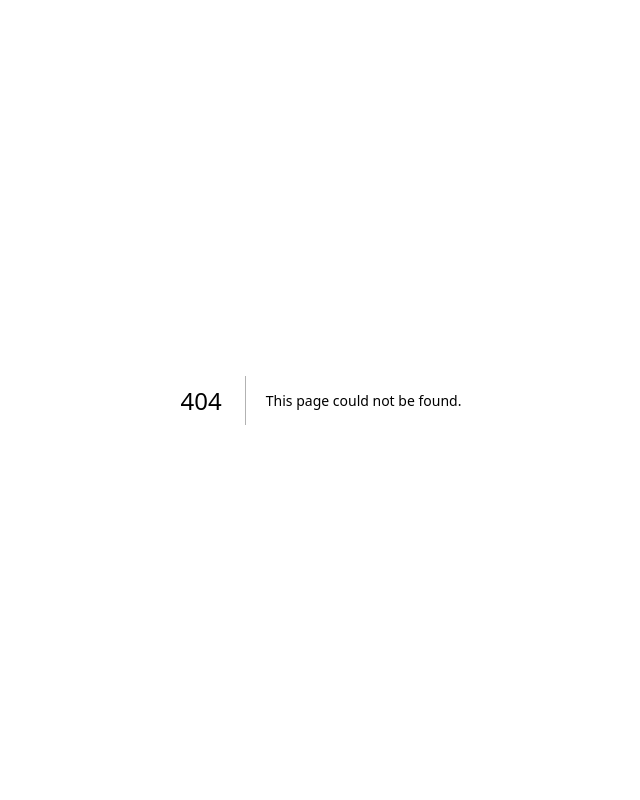
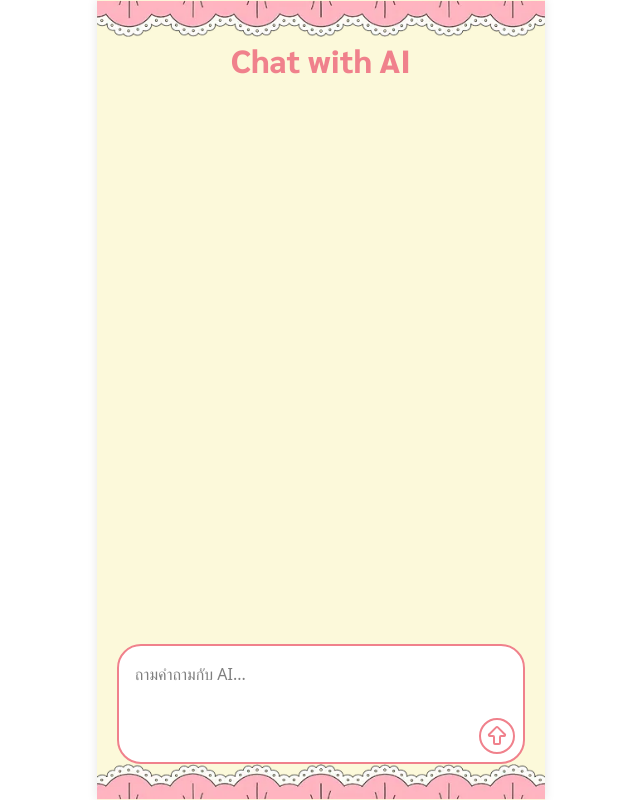
Before and after one commit to Baitongwithturtle/Mama-Care, a Next.js app: page /chatbot in a window 1280 px wide. Before the commit this address had no page. Shown: the whole page, without its empty margins (319-959 px from the left). Built offline with nearby package versions, Linux system fonts and the light colour scheme; a web font is replaced by a local one.

Commit message:
feat/chatbot-meta-llama/Llama-4-Maverick-17B-128E-Instruct-FP8

```diff
--- a/package.json
+++ b/package.json
@@ -16,8 +16,10 @@
     "framer-motion": "^12.23.12",
     "lucide-react": "^0.525.0",
     "next": "15.4.2",
+    "openai": "^5.11.0",
     "react": "19.1.0",
-    "react-dom": "19.1.0"
+    "react-dom": "19.1.0",
+    "react-markdown": "^10.1.0"
   },
   "devDependencies": {
     "@tailwindcss/postcss": "^4",
--- /dev/null
+++ b/src/app/api/chat/route.ts
@@ -0,0 +1,30 @@
+import { NextRequest, NextResponse } from 'next/server';
+import { OpenAI } from 'openai';
+
+export async function POST(req: NextRequest) {
+  try {
+    const { prompt } = await req.json();
+
+    const client = new OpenAI({
+      apiKey: process.env.HF_TOKEN,
+      baseURL: 'https://router.huggingface.co/v1',
+    });
+
+    const response = await client.chat.completions.create({
+      model: 'meta-llama/Llama-4-Maverick-17B-128E-Instruct-FP8:together',
+      messages: [{ role: 'user', content: prompt }],
+      temperature: 0.5,
+      top_p: 0.7,
+    });
+
+    const content = response.choices[0].message?.content ?? '❌ ไม่มีคำตอบ';
+
+    return NextResponse.json({ message: content });
+  } catch (error) {
+    console.error('API error:', error);
+    return NextResponse.json(
+      { error: 'Internal Server Error' },
+      { status: 500 }
+    );
+  }
+}
--- /dev/null
+++ b/src/app/chatbot/page.tsx
@@ -0,0 +1,102 @@
+'use client';
+import React, { useState, useRef, useEffect } from 'react';
+import { ArrowBigUp } from 'lucide-react';
+import ReactMarkdown from 'react-markdown';
+
+const Page = () => {
+  const [prompt, setPrompt] = useState('');
+  const [messages, setMessages] = useState<
+    { role: 'user' | 'assistant'; content: string }[]
+  >([]);
+
+  const messagesEndRef = useRef<HTMLDivElement>(null);
+
+  useEffect(() => {
+    messagesEndRef.current?.scrollIntoView({ behavior: 'smooth' });
+  }, [messages]);
+
+  async function sendMessage(prompt: string) {
+    setMessages(prev => [...prev, { role: 'user', content: prompt }]);
+    setPrompt('');
+
+    const res = await fetch('/api/chat', {
+      method: 'POST',
+      headers: { 'Content-Type': 'application/json' },
+      body: JSON.stringify({ prompt }),
+    });
+
+    const data = await res.json();
+
+    if (data.message) {
+      setMessages(prev => [
+        ...prev,
+        { role: 'assistant', content: data.message },
+      ]);
+    } else {
+      setMessages(prev => [
+        ...prev,
+        { role: 'assistant', content: '❌ ไม่มีคำตอบ' },
+      ]);
+    }
+  }
+
+  return (
+    <div className="mobile max-h-screen flex flex-col py-9">
+      <img src="assets/5.webp" alt="frame" className="absolute top-0" />
+
+      {/* หัวข้อแชท */}
+      <div className="text-[32px] font-extrabold font-sarabun text-center text-[#F0818C]">
+        Chat with AI
+      </div>
+
+      {/* พื้นที่แสดงข้อความ */}
+      <div className="flex flex-col flex-1 overflow-y-auto py-4 px-[20px] space-y-3 max-h-full">
+        {messages.map((msg, idx) => (
+          <div
+            key={idx}
+            className={`py-2 px-4 w-fit rounded-full ${
+              msg.role === 'user'
+                ? 'bg-white border-2 border-[#F0818C] text-black self-end rounded-br-none'
+                : ' text-black self-start'
+            }`}
+            style={{
+              alignSelf: msg.role === 'user' ? 'flex-end' : 'flex-start',
+            }}
+          >
+            <ReactMarkdown>{msg.content}</ReactMarkdown>
+          </div>
+        ))}
+        <div ref={messagesEndRef} />
+      </div>
+
+      {/* พื้นที่กรอกข้อความ + ปุ่มส่ง */}
+      <div className="px-[20px]">
+        <div className="p-2 border-2 border-[#F0818C] bg-white  rounded-3xl flex flex-col">
+          <textarea
+            className="flex-grow resize-none rounded-md p-2 focus:outline-none"
+            rows={2}
+            value={prompt}
+            placeholder="ถามคำถามกับ AI..."
+            onChange={e => setPrompt(e.target.value)}
+            onKeyDown={e => {
+              if (e.key === 'Enter' && !e.shiftKey) {
+                e.preventDefault();
+                if (prompt.trim()) sendMessage(prompt.trim());
+              }
+            }}
+          />
+          <button
+            onClick={() => prompt.trim() && sendMessage(prompt.trim())}
+            className="w-fit self-end text-[#F0818C] p-1 rounded-full border-2 border-[#F0818C] bg-white hover:bg-[#F0818C] hover:text-white transition"
+            disabled={!prompt.trim()}
+          >
+            <ArrowBigUp />
+          </button>
+        </div>
+      </div>
+      <img alt="curve" src="assets/1.webp" className="absolute bottom-0" />
+    </div>
+  );
+};
+
+export default Page;
--- a/src/app/login/page.tsx
+++ b/src/app/login/page.tsx
@@ -8,7 +8,7 @@ const page = () => {
     signInWithGoogle();
   }
   return (
-    <div className="bg-[#FCF9DA] flex-col mobile flex gap-10 items-center justify-between">
+    <div className="flex flex-col mobile  items-center justify-between">
       <img alt="curve" src="assets/1.webp" className="rotate-180"></img>
       <img
         alt="center mama care"
@@ -28,7 +28,7 @@ const page = () => {
 
       <button
         onClick={handleLogin}
-        className="flex items-center justify-center gap-2 px-20 py-2 bg-white border border-[#DD6774] rounded-full shadow hover:bg-gray-100 transition"
+        className="flex items-center justify-center gap-2 px-20 py-2 bg-white border border-[#DD6774] rounded-full shadow hover:bg-[#FFD0D8] transition"
       >
         <img
           alt="google icon"
--- a/src/app/page.tsx
+++ b/src/app/page.tsx
@@ -10,7 +10,7 @@ export default function Home() {
   }
   return (
     <div
-      className="mobile flex flex-col items-center justify-between"
+      className="flex flex-col mobile items-center justify-between"
       onClick={loginpage}
     >
       <img alt="frame" src="assets/5.webp"></img>
@@ -23,13 +23,13 @@ export default function Home() {
       <img
         alt="center mama care"
         src="assets/2.webp"
-        width={350}
+        width={250}
         height={0}
       ></img>
       <img
         alt="center mama care"
         src="assets/3.webp"
-        width={350}
+        width={200}
         height={0}
       ></img>
       <img alt="frame" src="assets/1.webp"></img>
```
Also changed, not shown: 1 other file (tests, documents, lock files or other folders).
